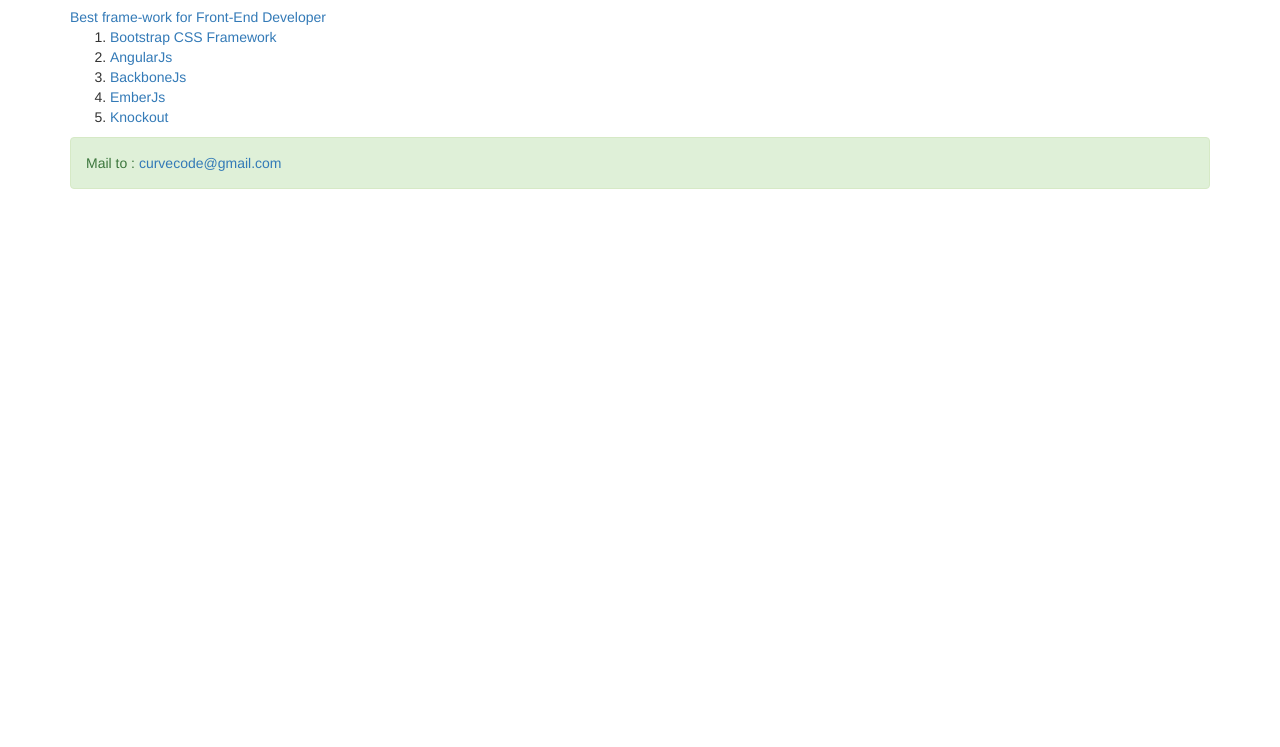
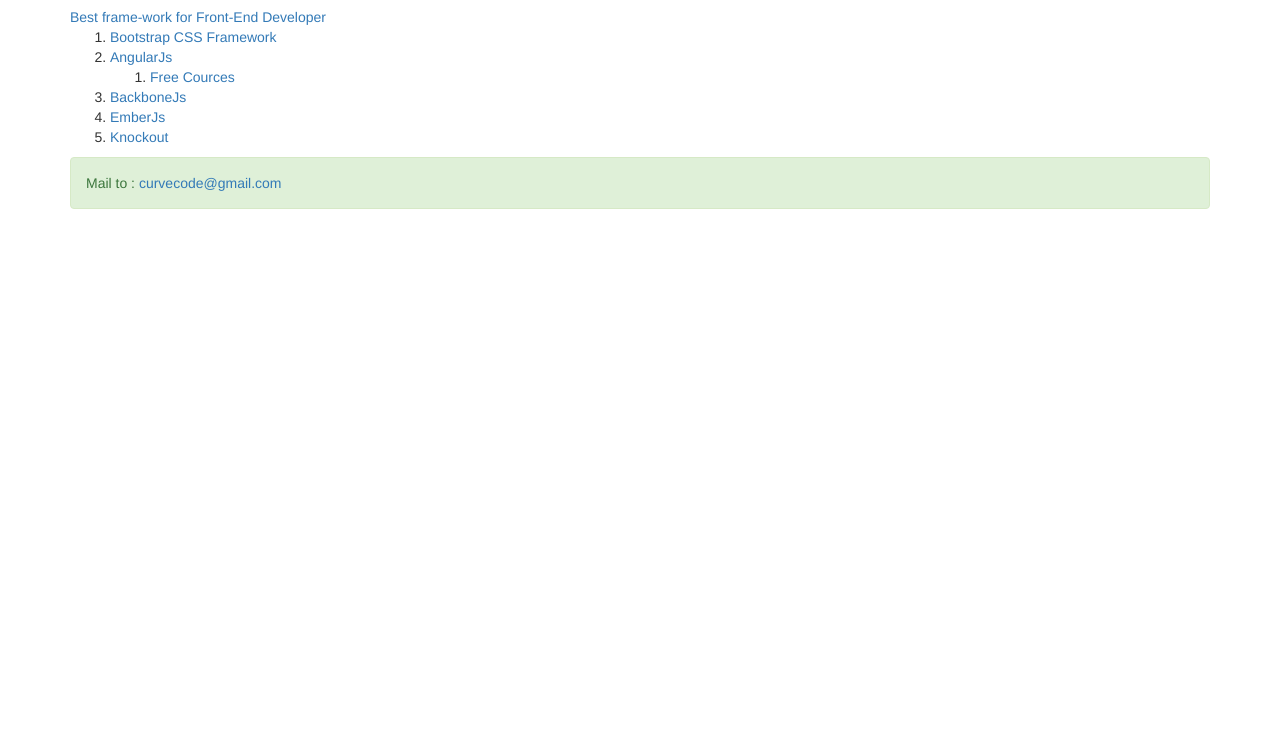
Before and after one commit to ltthanh/ltthanh.github.io, a plain HTML site: page index.html in a window 1280 px wide. Shown: the part 53-800 px from the top of the page. Drawn offline with nearby package versions, Linux system fonts and the light colour scheme.

Commit message:
Add new link on Angular Docs

```diff
--- a/index.html
+++ b/index.html
@@ -23,7 +23,11 @@
 			<div id="top-10-best-fw" class="text-danger"><a href="#top-10-best-fw">Best frame-work for Front-End Developer</a></div>
 			<ol>
 				<li><a href="http://getbootstrap.com/">Bootstrap CSS Framework</a></li>
-				<li><a href="https://angularjs.org/">AngularJs</a></li>
+				<li><a href="https://angularjs.org/">AngularJs</a>
+                                    <ol>
+                                        <li> <a href="http://campus.codeschool.com/courses/shaping-up-with-angular-js/">Free Cources</a></li>
+                                    </ol>
+                                </li>
 				<li><a href="http://backbonejs.org/">BackboneJs</a></li>
 				<li><a href="http://emberjs.com/">EmberJs</a></li>
 				<li><a href="http://knockoutjs.com/">Knockout</a></li>
```
